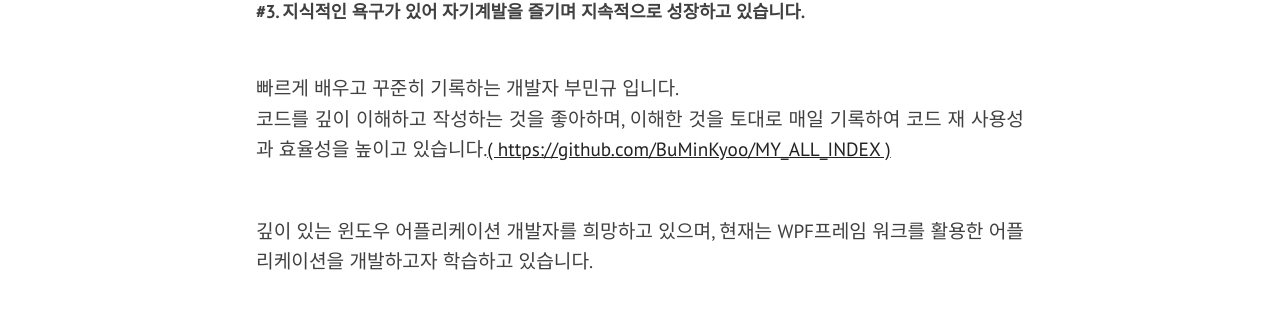
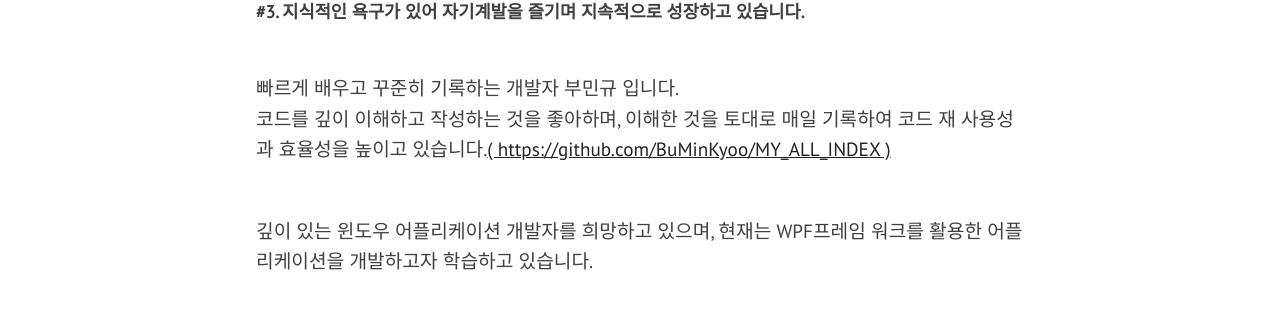
Before and after one commit to BuMinKyoo/BuMinKyoo.github.io, a Jekyll site: the page built from index.html, in a window 1280 px wide. Shown: the part 1299-1629 px from the top of the page. Built offline with Jekyll 4.4.1, drawn with Linux system fonts in a browser that asks for light colours; nearby versions of some CDN libraries.

Commit message:
text-align: justify 수정

```diff
--- a/assets/css/main.css
+++ b/assets/css/main.css
@@ -150,7 +150,7 @@ img {
 
 
 .justify-text {
-  text-align: justify;
+  /* text-align: justify; */
   white-space: pre-line;
 }
 
```
